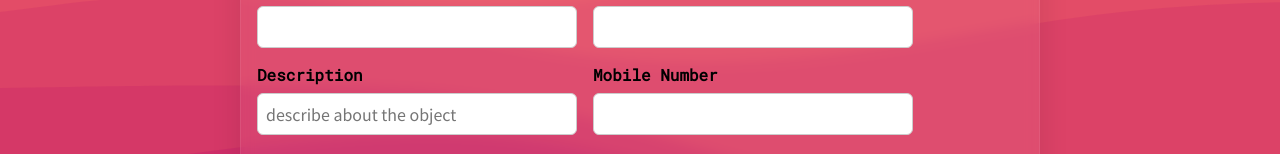
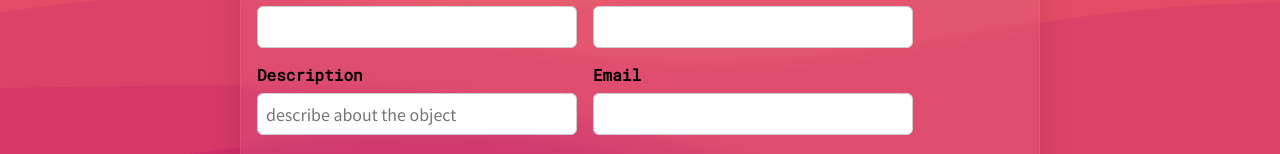
Before and after one commit to Mathii0402/lostnfound-frontend, a React (Create React App) app: page / in a window 1280 px wide. Both pictures are taken after a click on the button "Add Lost". Shown: the part 362-516 px from the top of the page. Built offline with nearby package versions, Linux system fonts and the light colour scheme; no server answers.

Commit message:
email sending portion completed

```diff
--- a/src/App.js
+++ b/src/App.js
@@ -3,6 +3,7 @@ import './App.css';
 import Expenses from './components/expenses/Expenses';
 import NewExpense from './components/new_expense/NewExpense';
 import svg from "./components/img/icon.svg"
+import { ContactUs } from './components/email/Email';
 
 
 
@@ -41,6 +42,7 @@ import svg from "./components/img/icon.svg"
           return [expense,...prev];
         });
         console.log(expense)
+        console.log("wd",expense.amount)
       }
        console.log("boobes",lost)
        console.log("ss",expenses)
--- a/src/components/expenses/expense_item/ExpenseItem.jsx
+++ b/src/components/expenses/expense_item/ExpenseItem.jsx
@@ -1,7 +1,7 @@
-import React, { useState } from "react";
+import React, { useState,useRef } from "react";
 import Axios from "axios";
 import "./ExpenseItem.css";
-
+import emailjs from '@emailjs/browser';
 import Card from "../../ui/Card";
 import AlertDialog from "../../founddialogue/Founddialogue";
 import { styled } from "@mui/material/styles";
@@ -20,6 +20,7 @@ const ExpenseItem = (props = {}) => {
   const clickHandler = () => {
     setFind("found");
   };
+  const form = useRef();
   const apicall = () => {
     Axios.get(
       `https://lostnfound-api-backend.onrender.com/api/v1/object/${objid}`
@@ -30,6 +31,8 @@ const ExpenseItem = (props = {}) => {
         setText("Founded !");
 
         let ans = res.data.data[0];
+        console.log("num",amount)
+
 
         setdatas(ans);
         setdisable(true);
@@ -65,7 +68,7 @@ const ExpenseItem = (props = {}) => {
 
             <h3>Object Founded Person's Details</h3>
             <p>Name:{datas.name}</p>
-            <p>Mobile Number:{datas.number}</p>
+            <p>Email:{datas.number}</p>
             <p>Place:{datas.place}</p>
             <p>Address:{datas.address}</p>
           </React.Fragment>
@@ -114,7 +117,7 @@ const ExpenseItem = (props = {}) => {
           </div>
           <div className="inline">
             <div>
-              <label htmlFor="">Mobile Number:</label>
+              <label>Email:</label>
             </div>
             <div>
               <h2> {amount} </h2>
--- a/src/components/expenses/expenses_list/ExpensesList.jsx
+++ b/src/components/expenses/expenses_list/ExpensesList.jsx
@@ -19,7 +19,7 @@ const ExpensesList = (props) => {
                     <h2>Lost Object</h2>
                     <h2>About Object</h2>
                     <h2>Date of Lost</h2>
-                    <h2>Mobile Number</h2>
+                    <h2>Email</h2>
                     <h2>Place</h2>
                     <h2>Status</h2>
                   </div>
--- a/src/components/founddialogue/Founddialogue.jsx
+++ b/src/components/founddialogue/Founddialogue.jsx
@@ -7,6 +7,7 @@ import DialogContentText from "@mui/material/DialogContentText";
 import DialogTitle from "@mui/material/DialogTitle";
 import TextField from "@mui/material/TextField";
 import { useState } from "react";
+import emailjs from '@emailjs/browser';
 import Axios from "axios";
 import "./Founddialogue.css";
 
@@ -49,6 +50,31 @@ export default function AlertDialog(props) {
       place: enteredPlace,
       address: enteredAddress,
     };
+
+    Axios.get(`http://localhost:3002/api/v1/lostobject/${found_details.objid}`)
+    .then((res) => {
+      console.log("res",res.data.data[0].amount)
+      var templateParams = {
+        user_email: res.data.data[0].amount,
+        username:res.data.data[0].name,
+        obj :res.data.data[0].title,
+        founder_name:found_details.name,
+        founder_email: found_details.number,
+        founded_place :found_details.place,
+        founder_address: found_details.address
+    };
+
+      emailjs.send('service_ai49bld', 'template_5q6zwpb', templateParams,"kB6MCWIY_rkSoYDcE")
+      .then(function(response) {
+         console.log('SUCCESS!', response.status, response.text);
+      }, function(error) {
+         console.log('FAILED...', error);
+      });
+
+    });
+
+
+
     Axios.post(
       "https://lostnfound-api-backend.onrender.com/api/v1/found",
       found_details
@@ -151,13 +177,13 @@ export default function AlertDialog(props) {
                 />
               </div>
               <div className="new-expense__control">
-                <label>Phone Number</label>
+                <label>Email</label>
                 <input
                   value={enteredNumber}
                   onChange={onNumberChangehandler}
                   id="number"
                   label="Mobile number"
-                  type="number"
+                  type="email"
                 />
               </div>
               <div className="new-expense__control">
--- a/src/components/new_expense/new_expense_form/NewExpenseForm.jsx
+++ b/src/components/new_expense/new_expense_form/NewExpenseForm.jsx
@@ -65,8 +65,8 @@ const NewExpenseForm = (props) => {
                     <input type="text" required placeholder="describe about the object" value ={enteredTitle} onChange={onTitleChangehandler}/>
                 </div>
                 <div className="new-expense__control">
-                    <label>Mobile Number</label>
-                    <input type="number"  max="9999999999" required min="0" value={enteredAmount} onChange={onAmounChangehandler} />
+                    <label>Email</label>
+                    <input type="email"  value={enteredAmount} onChange={onAmounChangehandler} />
                 </div>
                 <div className="new-expense__control">
                     <label>Date</label>
```
